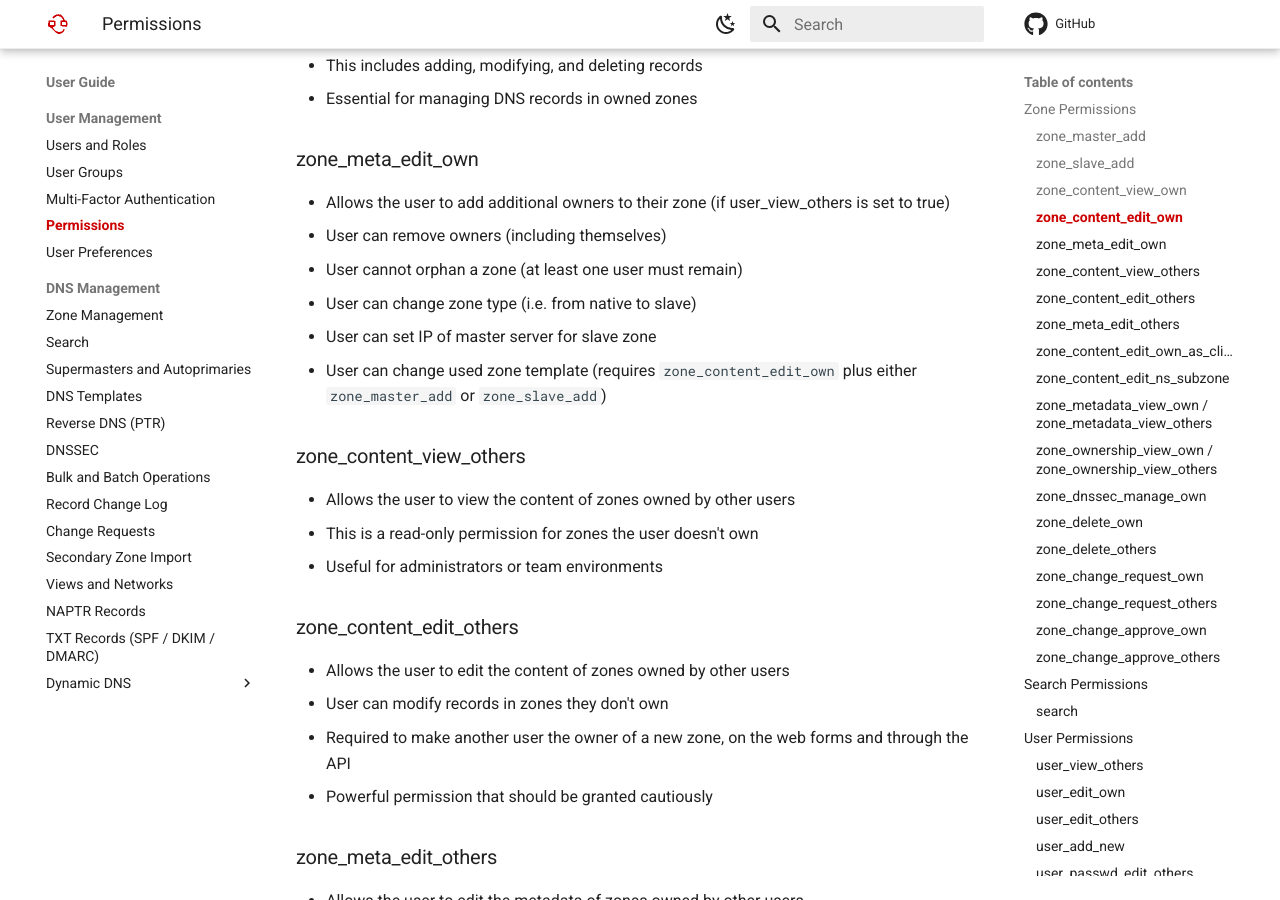
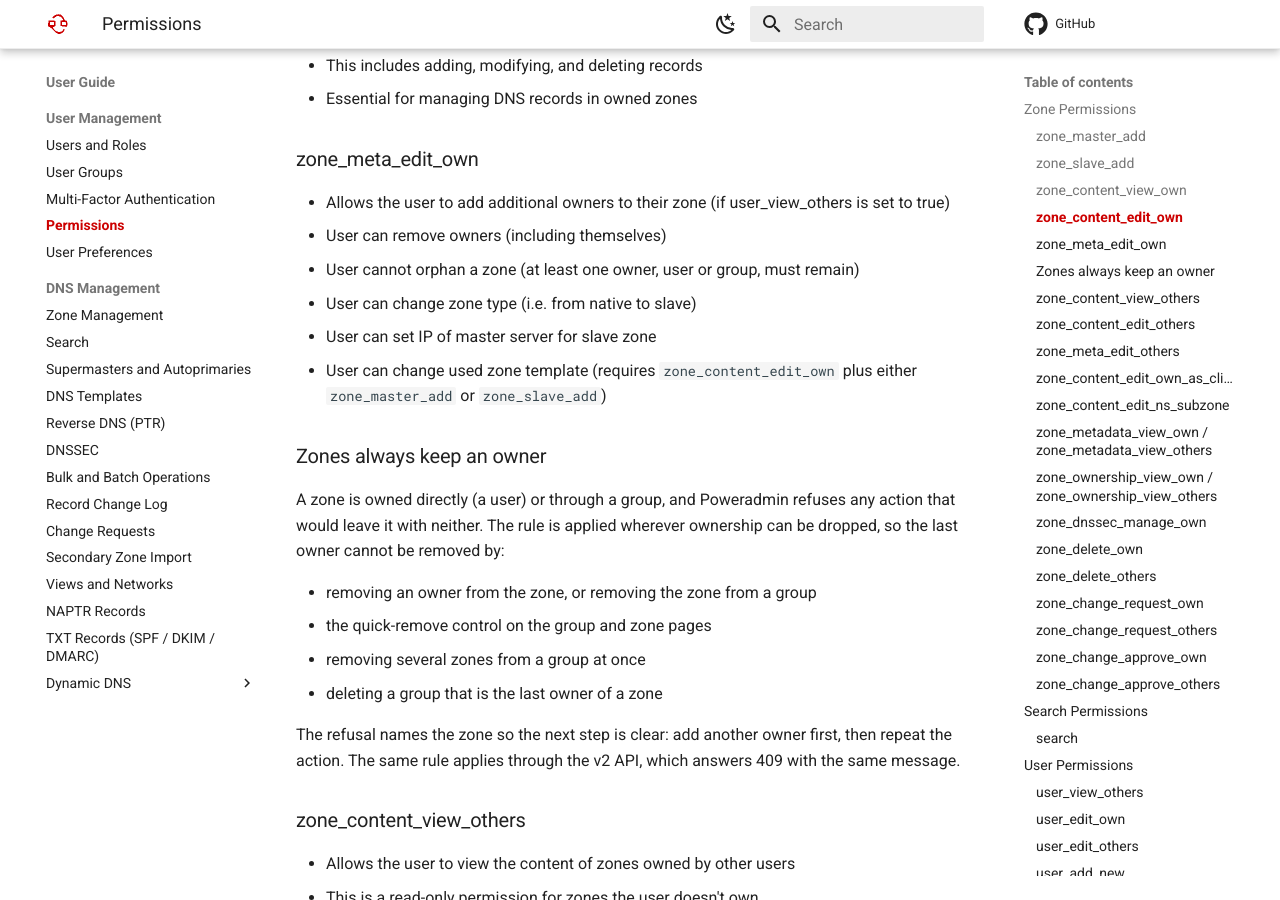
Before and after one commit to poweradmin/poweradmin-docs, an MkDocs documentation site: the page built from docs/user-guide/permissions.md, in a window 1280 px wide and 900 px high, scrolled down 1055 px. Built offline with MkDocs 1.6.1 and Material for MkDocs 9.7.7, drawn with Linux system fonts in a browser that asks for light colours; comment, search, counter and statistics services are not loaded.

Commit message:
docs(permissions): describe the last-owner rule and the wave G and H behaviour changes

```diff
--- a/docs/user-guide/permissions.md
+++ b/docs/user-guide/permissions.md
@@ -34,10 +34,25 @@ This document provides detailed explanations of all user permissions available i
 
 - Allows the user to add additional owners to their zone (if user_view_others is set to true)
 - User can remove owners (including themselves)
-- User cannot orphan a zone (at least one user must remain)
+- User cannot orphan a zone (at least one owner, user or group, must remain)
 - User can change zone type (i.e. from native to slave)
 - User can set IP of master server for slave zone
 - User can change used zone template (requires `zone_content_edit_own` plus either `zone_master_add` or `zone_slave_add`)
+
+### Zones always keep an owner
+
+A zone is owned directly (a user) or through a group, and Poweradmin refuses any
+action that would leave it with neither. The rule is applied wherever ownership
+can be dropped, so the last owner cannot be removed by:
+
+- removing an owner from the zone, or removing the zone from a group
+- the quick-remove control on the group and zone pages
+- removing several zones from a group at once
+- deleting a group that is the last owner of a zone
+
+The refusal names the zone so the next step is clear: add another owner first,
+then repeat the action. The same rule applies through the v2 API, which answers
+409 with the same message.
 
 ### zone_content_view_others
 
```
Also changed, not shown: docs/whats-new/v4.6.0.md (+3 -1 lines).
